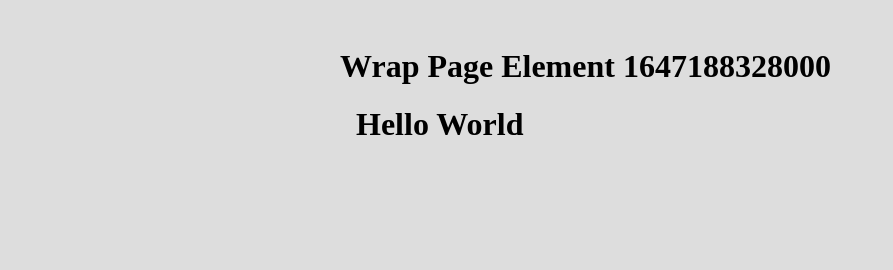
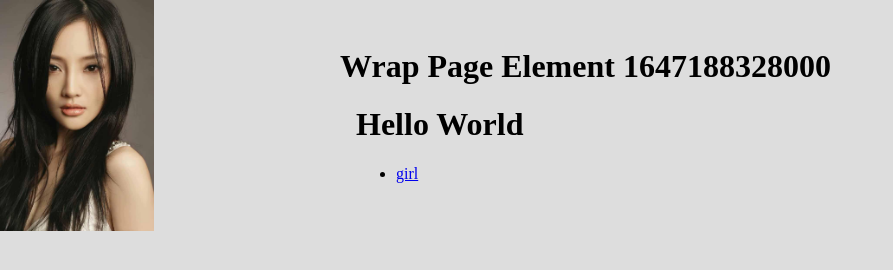
Before and after one commit to liuhao189/gatsby-learn, a Gatsby site: page /my-files in a window 1280 px wide. Shown: the whole page, without its empty margins (0-893 px from the left). Built offline with nearby package versions, Linux system fonts and the light colour scheme; Gatsby itself is replaced by a stand-in of ours.

Commit message:
add gatsby css and images and media

```diff
--- a/src/global.d.ts
+++ b/src/global.d.ts
@@ -1,2 +1,4 @@
 declare module '*.css';
 declare module '*.scss';
+
+declare module '*.jpeg'
--- a/src/pages/app.tsx
+++ b/src/pages/app.tsx
@@ -1,6 +1,7 @@
 import React from 'react';
 import Layout from './../components/layout';
 import { Link } from 'gatsby';
+import girlImg from './../images/girl.jpeg';
 
 const App: React.FC = () => {
     return (
@@ -8,6 +9,7 @@ const App: React.FC = () => {
             <Layout>
                 <h1> GATSBY_DISK_API: {process.env.GATSBY_DISK_API}</h1>
                 <h1>SECRET:{process.env.SECRET}</h1>
+                <img src={girlImg}></img>
                 <Link to='/my-files/'>My Files</Link>
             </Layout>
         </>
--- a/src/pages/my-files.tsx
+++ b/src/pages/my-files.tsx
@@ -1,10 +1,36 @@
 import React from 'react';
 import Layout from './../components/layout'
+import { useStaticQuery, graphql } from 'gatsby'
+
 
 const MyFiles: React.FC = () => {
+
+    const data = useStaticQuery(graphql`
+    {
+        allFile(filter: { extension: {eq: "jpeg"}}){
+            edges {
+                node {
+                    publicURL
+                    name
+                }
+            }
+        }
+    }
+    `)
+
     return (
         <Layout>
             <h1>Hello World</h1>
+            <ul>
+                {data.allFile.edges.map((item, inx) => {
+                    return (<li key={inx}>
+                        <a href={item.node.publicURL} target="_blank">
+                            {item.node.name}
+                        </a>
+                    </li>)
+                })
+                }
+            </ul>
         </Layout>
     )
 };
--- a/src/styles/global.css
+++ b/src/styles/global.css
@@ -1,3 +1,6 @@
 html {
     background-color: #ddd;
+    background-image: url("./../images/girl.jpeg");
+    background-size: contain;
+    background-repeat: no-repeat;
 }
```
Also changed, not shown: src/images/girl.jpeg (added), src/pages/images/girl.jpeg (added).
